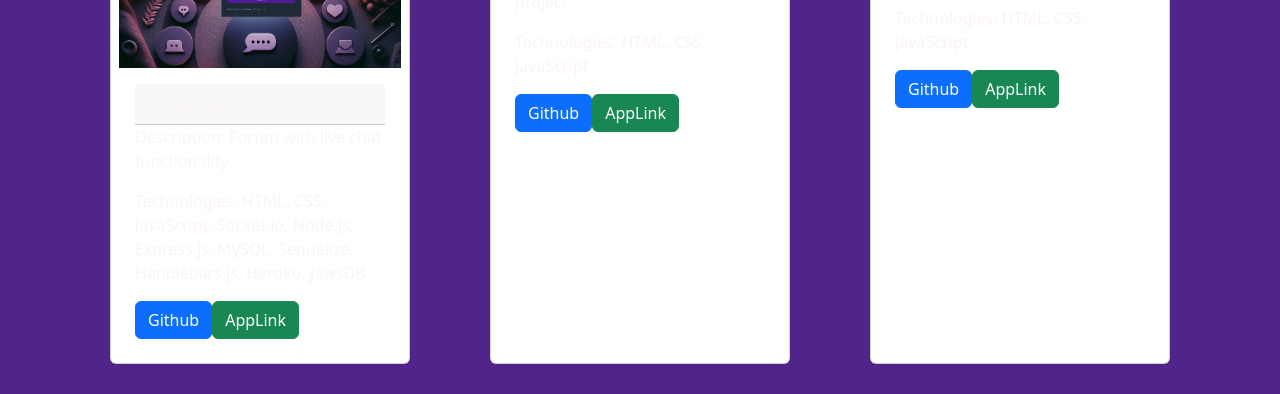
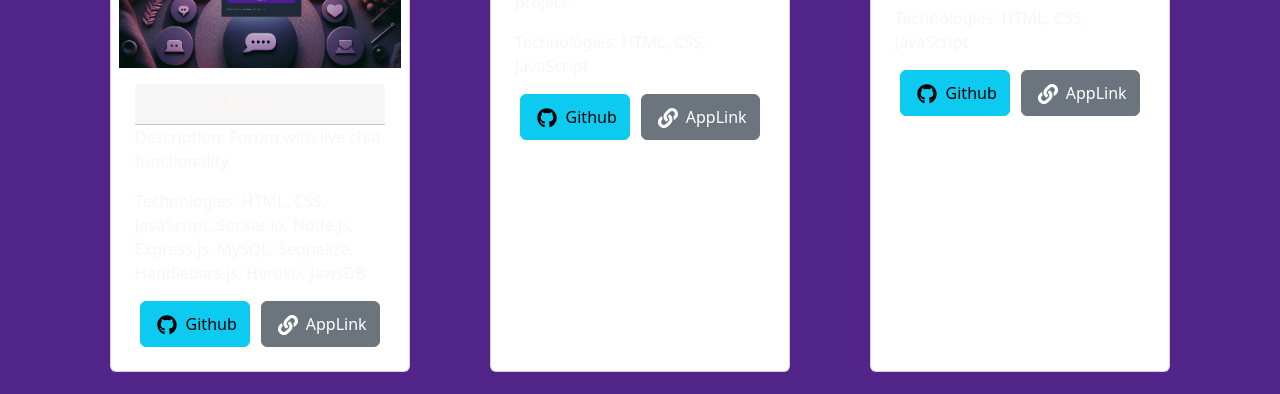
Before and after one commit to RickiBobbii/React-Portfolio, a React (Vite) app in the folder Main/: page /Portfolio in a window 1280 px wide. Shown: the part 290-684 px from the top of the page. Built offline with nearby package versions, Linux system fonts and the light colour scheme.

Commit message:
fixed link btns

```diff
--- a/Main/index.html
+++ b/Main/index.html
@@ -3,6 +3,7 @@
   <head>
     <meta charset="UTF-8" />
     <link rel="icon" type="image/svg+xml" href="/vite.svg" />
+    <link rel="stylesheet" href="https://cdnjs.cloudflare.com/ajax/libs/font-awesome/4.7.0/css/font-awesome.min.css">
     <script src="https://cdn.jsdelivr.net/npm/bootstrap@5.3.2/dist/js/bootstrap.min.js" integrity="sha384-BBtl+eGJRgqQAUMxJ7pMwbEyER4l1g+O15P+16Ep7Q9Q+zqX6gSbd85u4mG4QzX+" crossorigin="anonymous"></script>
     <meta name="viewport" content="width=device-width, initial-scale=1.0" />
     <title>React Portfolio</title>
--- a/Main/package.json
+++ b/Main/package.json
@@ -12,8 +12,10 @@
   },
   "dependencies": {
     "bootstrap": "^5.2.3",
+    "bootstrap-icons": "^1.11.3",
     "react": "^18.2.0",
     "react-dom": "^18.2.0",
+    "react-icons": "^5.0.1",
     "react-router-dom": "^6.11.1"
   },
   "devDependencies": {
--- a/Main/src/components/Project.jsx
+++ b/Main/src/components/Project.jsx
@@ -1,3 +1,5 @@
+import { FaGithub, FaLink } from "react-icons/fa";
+
 export default function Project(props) {
   const cardStyle = {
     width: "300px",
@@ -21,17 +23,21 @@ export default function Project(props) {
                         <div className="card m-3 p-2"  style={cardStyle}>
                         <img className="card-img-top" src={project.image} alt="Card cap" />
                         <div className="card-body">
-                            <h5 className="card-header">{project.name}</h5>
+                            <h5 className="card-header text-center bg-info-subtle">{project.name}</h5>
                             <p className="card-text">Description: {project.description}</p>
                             <p className="card-text">Technologies: {project.technologies}</p>
-                            <a href={project.githubLink} className="btn btn-primary">
+                            <div className="d-flex justify-content-around">
+                                <a href={project.githubLink} className="btn btn-info pb-2">
+                                <i className="p-1 fs-5"> <FaGithub /></i>
                                 {" "}
                                 Github
                                 </a>
-                            <a href={project.appLink} className="btn btn-success">
+                                <a href={project.appLink} className="btn btn-secondary pb-2">
+                                <i className="p-1 fs-5"> <FaLink /></i>
                                 {" "}
                                 AppLink
                                 </a>
+                            </div>
                         </div>
                         </div>
                     </div>
```
Also changed, not shown: 1 other file (tests, documents, lock files or other folders). Lines whose indentation alone changed are shown as unchanged.
